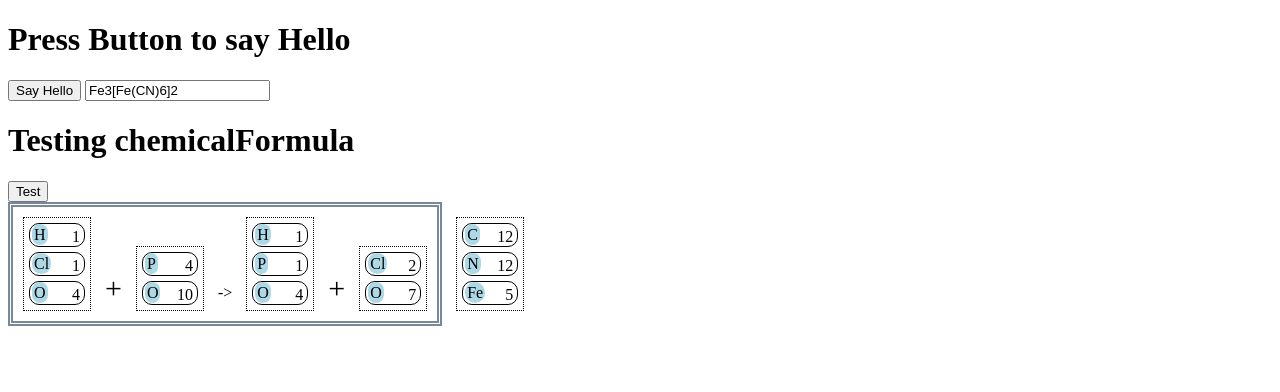
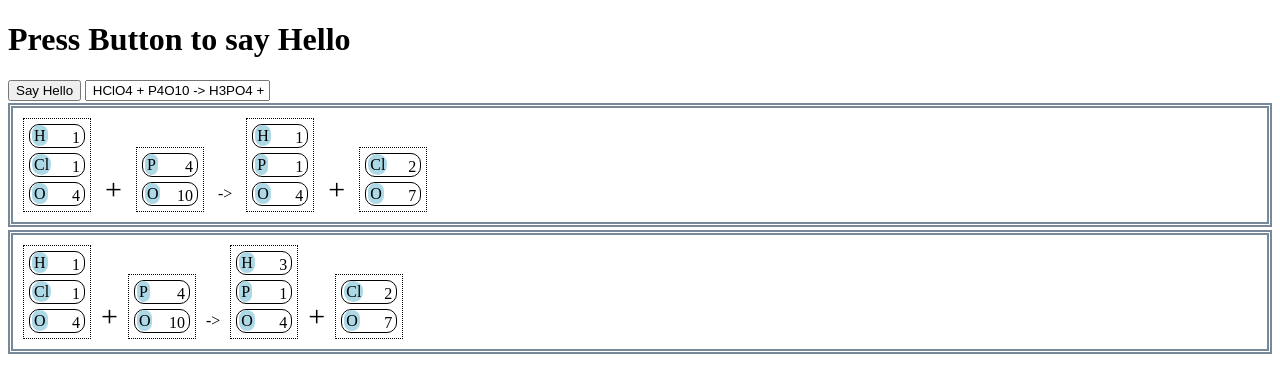
Before and after one commit to bluerosinneo/formula_page, a plain HTML site: page index.html in a window 1280 px wide. Both pictures are taken after a click on the button "Say Hello". Drawn offline with Linux system fonts and the light colour scheme.

Commit message:
display Equation

```diff
--- /dev/null
+++ b/chemicalEquation.js
@@ -0,0 +1,103 @@
+class chemicalEquation{
+    constructor(){
+        this.reactantMap = new Map();
+        this.productMap = new Map();
+        this.masterElementMap = new chemicalFormula();
+        this.origEquation = "";
+    }
+
+    readTextToEquation(equationString){
+        let endReactants = equationString.indexOf("-");
+        let startProducts = equationString.indexOf(">");
+        let reactantsString = equationString.substring(0,endReactants);
+        let productsString = equationString.substring(startProducts + 1);
+
+        var formulaCounter = {};
+        formulaCounter[0] = 0;
+
+        let formulaString = "";
+
+        // Handle Reactants
+        while(reactantsString.includes("+")){
+            let plusLocation = reactantsString.indexOf("+");
+            let formulaString = reactantsString.substring(0,plusLocation).trim();
+            reactantsString = reactantsString.substring(plusLocation+1).trim();
+            this.addFormula(true,formulaString,formulaCounter);
+        }
+        if(reactantsString.length > 0){
+            this.addFormula(true,reactantsString,formulaCounter);
+        }
+
+        // Handle Produts
+        while(productsString.includes("+")){
+            let plusLocation = productsString.indexOf("+");
+            let formulaString = productsString.substring(0,plusLocation).trim();
+            productsString = productsString.substring(plusLocation+1).trim();
+            this.addFormula(false,formulaString,formulaCounter);
+        }
+        if(productsString.length > 0){
+            this.addFormula(false,productsString,formulaCounter);
+        }
+
+    }
+
+
+    addFormula(reactantBool, formulaText, formulaCounter){
+        if(reactantBool == true){
+            this.reactantMap.set(formulaCounter[0],new chemicalFormula());
+            this.reactantMap.get(formulaCounter[0]).readTextToFormula(formulaText,1);
+            formulaCounter[0] = formulaCounter[0] + 1;
+        }
+        else{
+            this.productMap.set(formulaCounter[0],new chemicalFormula());
+            this.productMap.get(formulaCounter[0]).readTextToFormula(formulaText,1);
+            formulaCounter[0] = formulaCounter[0] + 1;
+        }
+    }
+
+    makeEquationHTML(){
+        var myEquation = document.createElement("div");
+        myEquation.setAttribute('class', 'equation');
+
+        let nReactants = this.reactantMap.size;
+        let nProducts = this.productMap.size;
+
+        for(let i = 0; i < nReactants; i++){
+
+            myEquation.appendChild(this.reactantMap.get(i).makeFormulaHTML());
+            if( i+1 != nReactants ){
+                let plusSpan = document.createElement("span")
+                plusSpan.setAttribute('class','plus')
+                let textNode = document.createTextNode("+");
+                plusSpan.appendChild(textNode);
+
+                myEquation.appendChild(plusSpan);
+            }
+        }
+
+        if(true){
+            let plusSpan = document.createElement("span")
+            plusSpan.setAttribute('class','arrow')
+            let textNode = document.createTextNode("->");
+            plusSpan.appendChild(textNode);
+
+            myEquation.appendChild(plusSpan);
+        }
+
+        for(let i = nReactants; i < nReactants + nProducts; i++){
+            myEquation.appendChild(this.productMap.get(i).makeFormulaHTML());
+            if( i+1 != nReactants + nProducts){
+                let plusSpan = document.createElement("span")
+                plusSpan.setAttribute('class','plus')
+                let textNode = document.createTextNode("+");
+                plusSpan.appendChild(textNode);
+
+                myEquation.appendChild(plusSpan);
+            }
+        }
+
+        return myEquation;
+
+    }
+
+}
--- a/chemicalFormula.js
+++ b/chemicalFormula.js
@@ -3,8 +3,6 @@ class chemicalFormula{
         this.elementMap = new Map();
         this.formulaCoef = 1;
         this.origFormula = "";
-
-
     }
 
     showElementMap(){
@@ -63,9 +61,6 @@ class chemicalFormula{
                 loc[0] = loc[0] + 1;
             }
             elementNum = this.lookNextNumber(formulaText, loc);
-            console.log(elementSym);
-            console.log(elementNum);
-            console.log(formulaSubscript);
             this.addElement(elementSym, elementNum*formulaSubscript);
             return;
         }
@@ -88,8 +83,11 @@ class chemicalFormula{
     }
 
     readTextToFormula(formulaText, coef){
-        if(this.origFormula.lencht == 0){
+        if(this.origFormula.length == 0){
             this.origFormula = formulaText;
+        }
+        if(this.findDot(formulaText)){
+            formulaText = this.breakDot(formulaText, coef);
         }
         if(this.findBrackOrPeren(formulaText)){
             formulaText = this.breakInnerOuter(formulaText,coef);
@@ -99,6 +97,25 @@ class chemicalFormula{
             this.lookNextElement(formulaText, loc, coef);
         }
 
+    }
+
+    findDot(formulaText){
+        let result = false;
+        if(formulaText.includes(".")){
+            result = true;
+        }
+        return result;
+    }
+
+    breakDot(formulaText, formulaSubscript){
+        let dotLocation = formulaText.indexOf(".");
+        let loc = [];
+        loc[0] = dotLocation+1;
+        let dotCoef = this.lookNextNumber(formulaText, loc);
+        if(loc[0] < formulaText.length){
+            this.readTextToFormula(formulaText.substring(loc[0]), formulaSubscript*dotCoef)
+        }
+        return formulaText.substring(0, dotLocation);
     }
 
     findBrackOrPeren(formulaText){
@@ -122,7 +139,7 @@ class chemicalFormula{
         loc[0] = end + 1;
         let elementNum = this.lookNextNumber(formulaText, loc);
         let innerText = formulaText.substring(start+1,end);
-        let afterText = formulaText.substring(loc[0]+1);
+        let afterText = formulaText.substring(loc[0]);
         this.readTextToFormula(innerText,formulaSubscript*elementNum);
         return beforeText + afterText;
     }
--- a/formulaDriver.js
+++ /dev/null
@@ -1,7 +0,0 @@
-
-
-function testFormula() {
-    var myFormula = new chemicalFormula();
-    myFormula.showElementMap();
-
-}
--- a/hello.js
+++ b/hello.js
@@ -1,20 +1,20 @@
 function addPara(thInput) {
     if (thInput.length > 0)
     {
-        var myFormula = new chemicalFormula();
 
-        // if(myFormula.findBrackOrPeren(thInput)){
-        //     myFormula.breakInnerOuter(thInput,1);
-        // }
-        // console.log(thInput)
+        var myEquation = new chemicalEquation();
+        myEquation.readTextToEquation(thInput);
+
+        var myHTMLEquation = myEquation.makeEquationHTML();
+        var element = document.getElementById("theoutput");
+        element.appendChild(myHTMLEquation);
 
 
+        // var myFormula = new chemicalFormula();
 
-
-
-        myFormula.readTextToFormula(thInput,1);
-        var element = document.getElementById("theoutput");
-        element.appendChild(myFormula.makeFormulaHTML());
+        // myFormula.readTextToFormula(thInput,1);
+        // var element = document.getElementById("theoutput");
+        // element.appendChild(myFormula.makeFormulaHTML());
 
     }
 }
--- a/index.html
+++ b/index.html
@@ -13,13 +13,10 @@
         <h1>Press Button to say Hello</h1>
 
         <button onclick="addPara(document.getElementById('formula').value)">Say Hello</button>
-        <input type="text" id="formula" value="Fe3[Fe(CN)6]2">
+        <input type="text" id="formula" value=" HClO4 + P4O10 -> H3PO4 + Cl2O7 ">
     </div>
 
-    <div>
-        <h1>Testing chemicalFormula</h1>
-        <button onclick="testFormula()" >Test</button>
-    </div>
+
 
     <div id="theoutput">
 
@@ -39,9 +36,7 @@
                 </div>
             </span>
 
-            <span class="plus">
-                +
-            </span>
+            <span class="plus">+</span>
 
             <span class="formula">
                     <div class="elementWithNumber">
@@ -98,8 +93,7 @@
 
     <script src="hello.js"></script>
     <script src="chemicalFormula.js"></script>
-    <script src="formulaDriver.js"></script>
-
+    <script src="chemicalEquation.js"></script>
 
 
 </body>
--- a/style.css
+++ b/style.css
@@ -1,5 +1,9 @@
+div{
+    margin: 2.5px 0 2.5px 0;
+}
+
 .equation{
-    display: inline-block;
+    /* display: inline-block; */
     border: 5px lightslategray double;
 }
 
```
